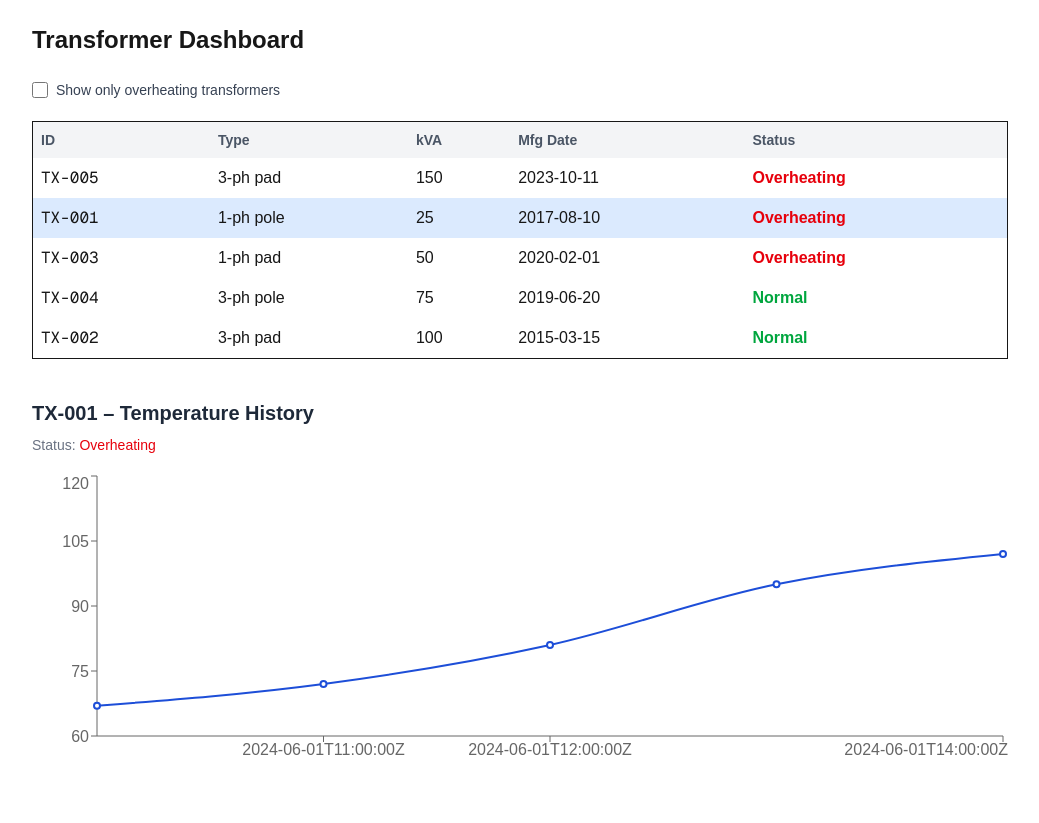
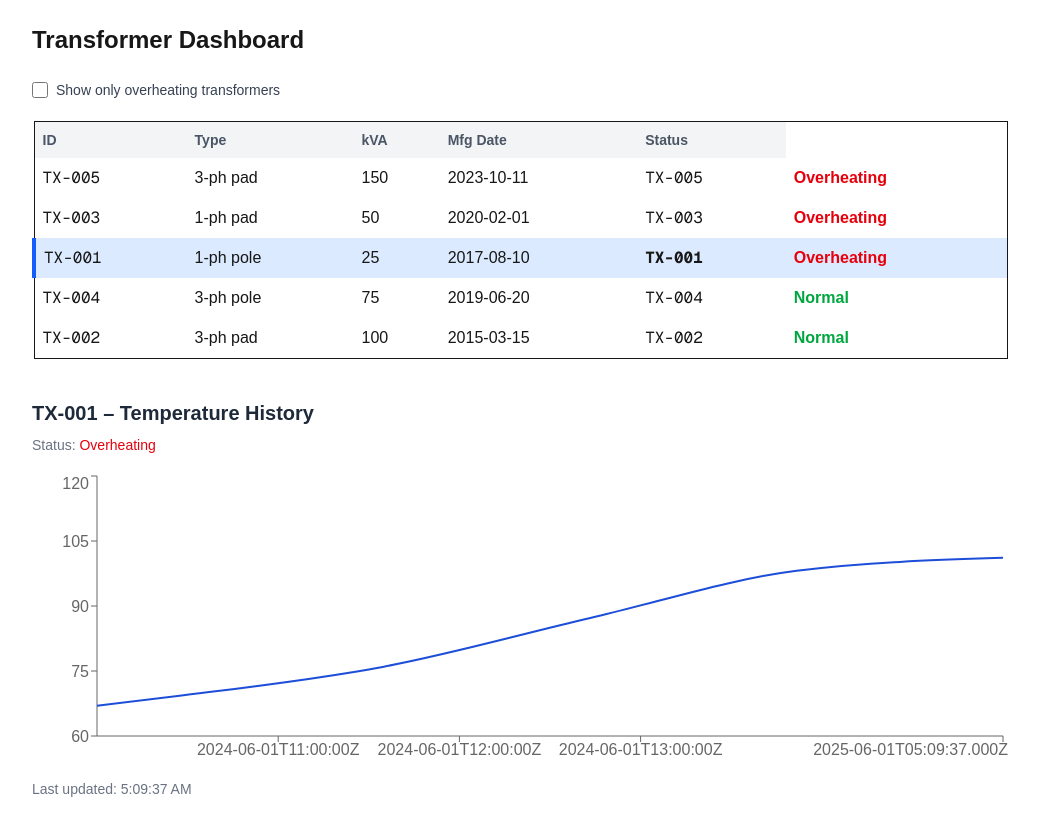
Before and after one commit to stephengilbert1/Transformer-Dashboard-Fullstack, a Next.js app: page / in a window 1280 px wide. Shown: the whole page, without its empty margins (120-1159 px from the left). Before the commit the page ends 800 px from the top, so only its background shows below. Built offline with nearby package versions, Linux system fonts and the light colour scheme.

Commit message:
Highlight selected transformer row + timestamp

```diff
--- a/src/app/page.tsx
+++ b/src/app/page.tsx
@@ -1,36 +1,52 @@
 "use client";
 
-import { useState } from "react";
-import { transformers } from "@/data/transformers";
-import {
-  LineChart,
-  Line,
-  XAxis,
-  YAxis,
-  Tooltip,
-  ResponsiveContainer,
-} from "recharts";
+import { useState, useEffect } from "react";
+import { transformers as initialData } from "@/data/transformers";
+import { LineChart, Line, XAxis, YAxis, Tooltip, ResponsiveContainer } from "recharts";
 
 const overheatThreshold = 100;
 
 export default function Home() {
-  const [selectedId, setSelectedId] = useState(transformers[0].id);
+  const [transformersData, setTransformersData] = useState(initialData);
+  const [selectedId, setSelectedId] = useState(initialData[0].id);
   const [onlyShowHot, setOnlyShowHot] = useState(false);
 
-  const selectedTransformer = transformers.find((t) => t.id === selectedId)!;
+  const selectedTransformer = transformersData.find((t) => t.id === selectedId)!;
 
   const isOverheating = (temps: { tempC: number }[]) =>
     temps.some((p) => p.tempC > overheatThreshold);
 
   const filteredTransformers = onlyShowHot
-    ? transformers.filter((t) => isOverheating(t.temperatureHistory))
-    : transformers;
+    ? transformersData.filter((t) => isOverheating(t.temperatureHistory))
+    : transformersData;
+
+  useEffect(() => {
+    const interval = setInterval(() => {
+      setTransformersData((prev) =>
+        prev.map((t) => {
+          const last = t.temperatureHistory[t.temperatureHistory.length - 1];
+          const nextTemp = Math.round(
+            last.tempC + (Math.random() * 6 - 3) // add -3 to +3°C
+          );
+          const next = {
+            timestamp: new Date().toISOString(),
+            tempC: nextTemp,
+          };
+
+          return {
+            ...t,
+            temperatureHistory: [...t.temperatureHistory.slice(-9), next], // keep last 10 readings
+          };
+        })
+      );
+    }, 5000);
+
+    return () => clearInterval(interval);
+  }, []);
 
   return (
     <main className="min-h-screen p-6 max-w-5xl mx-auto">
-      <h1 className="text-2xl font-bold mb-6 text-grey-200">
-        Transformer Dashboard
-      </h1>
+      <h1 className="text-2xl font-bold mb-6 text-grey-200">Transformer Dashboard</h1>
 
       <div className="mb-4">
         <label className="inline-flex items-center gap-2">
@@ -40,9 +56,7 @@ export default function Home() {
             onChange={(e) => setOnlyShowHot(e.target.checked)}
             className="form-checkbox h-4 w-4 text-blue-600"
           />
-          <span className="text-sm text-gray-700">
-            Show only overheating transformers
-          </span>
+          <span className="text-sm text-gray-700">Show only overheating transformers</span>
         </label>
       </div>
 
@@ -70,19 +84,16 @@ export default function Home() {
               return (
                 <tr
                   key={t.id}
-                  className={`cursor-pointer hover:bg-blue-50 ${
-                    isSelected ? "bg-blue-100" : ""
-                  }`}
+                  className={`cursor-pointer hover:bg-blue-50 ${isSelected ? "bg-blue-100 border-l-4 border-blue-600" : ""} transition`}
                   onClick={() => setSelectedId(t.id)}
                 >
                   <td className="p-2 font-mono">{t.id}</td>
                   <td className="p-2">{t.type}</td>
                   <td className="p-2">{t.kVA}</td>
                   <td className="p-2">{t.manufactureDate}</td>
+                  <td className={`p-2 font-mono ${isSelected ? "font-bold" : ""}`}>{t.id}</td>
                   <td
-                    className={`p-2 font-semibold ${
-                      overheat ? "text-red-600" : "text-green-600"
-                    }`}
+                    className={`p-2 font-semibold ${overheat ? "text-red-600" : "text-green-600"}`}
                   >
                     {overheat ? "Overheating" : "Normal"}
                   </td>
@@ -104,9 +115,7 @@ export default function Home() {
               : "text-green-600"
           }
         >
-          {isOverheating(selectedTransformer.temperatureHistory)
-            ? "Overheating"
-            : "Normal"}
+          {isOverheating(selectedTransformer.temperatureHistory) ? "Overheating" : "Normal"}
         </span>
       </p>
 
@@ -115,14 +124,11 @@ export default function Home() {
           <XAxis dataKey="timestamp" />
           <YAxis domain={[60, 120]} />
           <Tooltip />
-          <Line
-            type="monotone"
-            dataKey="tempC"
-            stroke="#1D4ED8"
-            strokeWidth={2}
-          />
+          <Line type="monotone" dataKey="tempC" stroke="#1D4ED8" strokeWidth={2} />
         </LineChart>
       </ResponsiveContainer>
+
+      <p className="text-sm text-gray-500 mt-2">Last updated: {new Date().toLocaleTimeString()}</p>
     </main>
   );
 }
```
